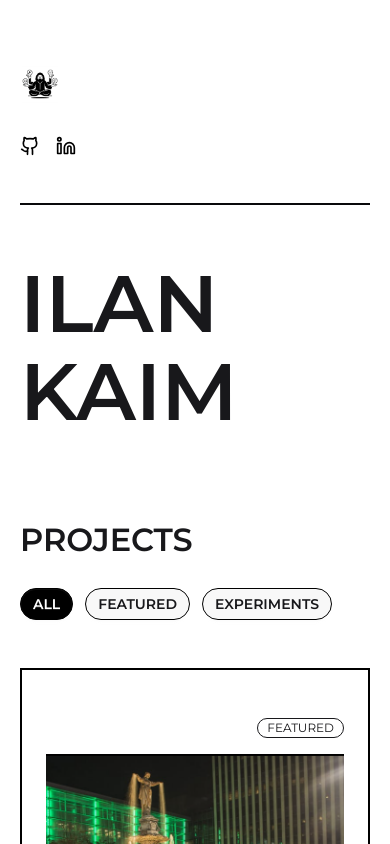
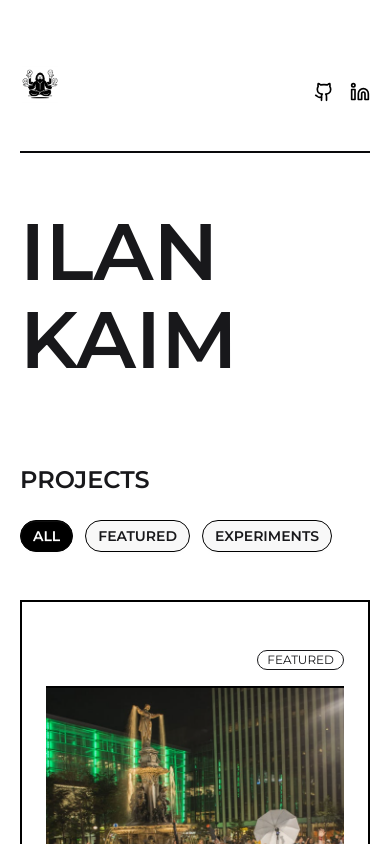
Before and after one commit to iknowmagic/portfolio, a SvelteKit app: page / in a window 390 px wide. Shown: the top 844 px of the page. Built offline with nearby package versions, Linux system fonts and the light colour scheme; what @michaelallenwarner/tailwind-grid-inner would draw is missing.

Commit message:
style: standardize indentation and update heading styles in multiple components

```diff
--- a/src/components/FooterSocial.svelte
+++ b/src/components/FooterSocial.svelte
@@ -3,7 +3,7 @@
 </script>
 
 <!-- Social Icons Section - Mobile First: py-6, md: py-8, lg: py-10 (40px spec) -->
-<div class="flex justify-center lg:justify-end py-6 md:py-8 lg:py-10">
+<div class="flex justify-start lg:justify-end py-6 md:py-8 lg:py-10">
   <div class="flex gap-4">
     <a
       href="https://github.com/iknowmagic"
--- a/src/components/Header.svelte
+++ b/src/components/Header.svelte
@@ -3,7 +3,7 @@
 </script>
 
 <!-- Header - Mobile First: py-6, Desktop: py-6 (25px spec) -->
-<header class="flex lg:flex-row flex-col lg:justify-between lg:items-center gap-4 py-6">
+<header class="flex flex-row justify-between items-center gap-4 py-6">
   <!-- Left: Name -->
   <a href="/" class="flex items-center space-x-2">
     <img src="/cod3naut.png" alt="logo" class="w-auto h-10" />
--- a/src/components/Hero.svelte
+++ b/src/components/Hero.svelte
@@ -1,4 +1,4 @@
 <!-- Hero Section - Mobile First: py-8, md: py-10, lg: py-10 (40px spec) -->
 <section class="py-8 md:py-10 lg:py-10">
-	<h1 class="heading-large">ILAN KAIM</h1>
+  <h1 class="heading-large">ILAN KAIM</h1>
 </section>
--- a/src/components/Projects.svelte
+++ b/src/components/Projects.svelte
@@ -25,7 +25,7 @@
 <section class="py-12 lg:py-15">
   <div class="flex lg:flex-row flex-col lg:justify-between lg:items-center gap-6">
     <!-- Left: Projects Title -->
-    <h2 class="heading-h3">PROJECTS</h2>
+    <h2 class="font-[600] text-2xl">PROJECTS</h2>
 
     <!-- Right: Filter Pills -->
     <div class="flex flex-wrap gap-3">
```
Lines whose indentation alone changed are shown as unchanged.
